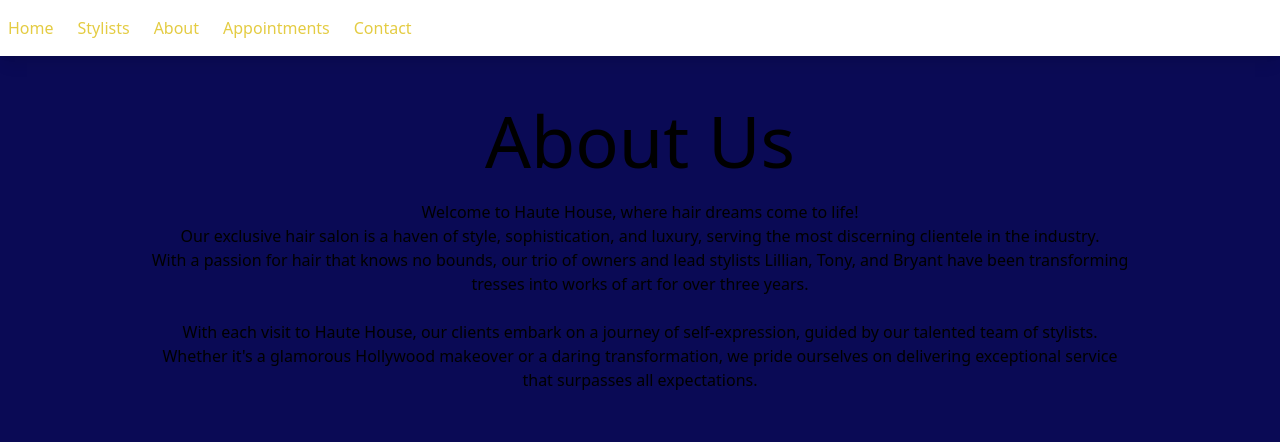
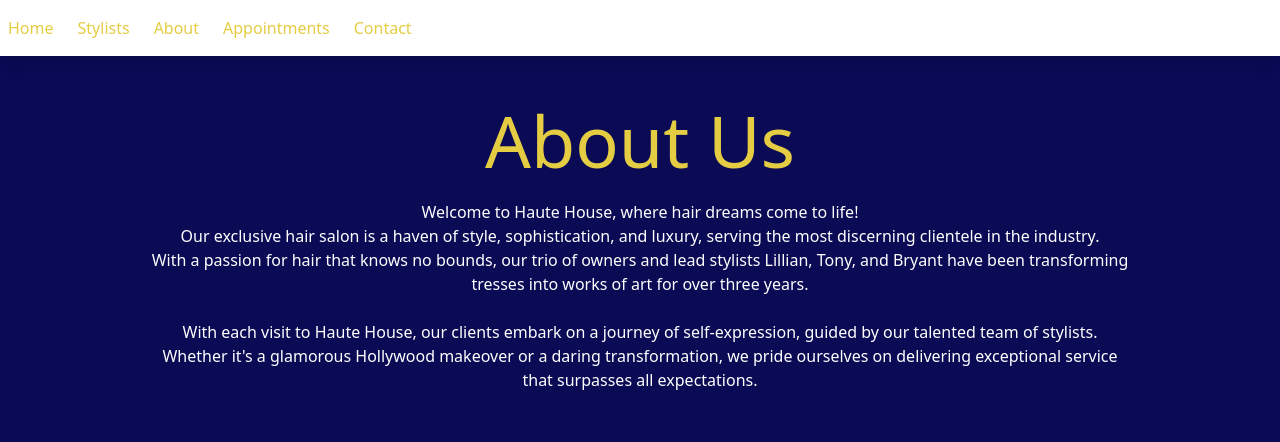
Before and after one commit to LillianOquendo/Haute-House-Project, a React (Create React App) app in the folder frontend/: page /About in a window 1280 px wide. Shown: the top 442 px of the page. Built offline with nearby package versions, Linux system fonts and the light colour scheme; no server answers.

Commit message:
changed font colors

```diff
--- a/frontend/src/About.js
+++ b/frontend/src/About.js
@@ -10,9 +10,9 @@
         <div className="About-Container">
             <br></br>
             <br></br>
-            <h1 className="text-7xl text-center">About Us</h1>
+            <h1 className="text-7xl text-center text-hautehouse_ltegold">About Us</h1>
             <br></br>
-            <p className="text-center">Welcome to Haute House, where hair dreams come to life!<br></br>
+            <p className="text-center text-white">Welcome to Haute House, where hair dreams come to life!<br></br>
             Our exclusive hair salon is a haven of style, sophistication, and luxury, serving the most discerning clientele in the industry. <br></br>
             With a passion for hair that knows no bounds, our trio of owners and lead stylists Lillian, Tony, and Bryant have been transforming <br></br>
             tresses into works of art for over three years.
--- a/frontend/src/AppointmentCard.js
+++ b/frontend/src/AppointmentCard.js
@@ -48,15 +48,15 @@
 
     return(
         <div className="appointment-card">
-        <div className="px-6 py-4">
-        <h1 className="font-bold text-xl mb-2">{name} has an appointment on: </h1>
-            <h1 className="font-bold text-xl mb-2">{date}</h1>
-            <button type="button" onClick={handleDelete}>Delete</button><br></br>
-            <button type='button' id="edit-button" onClick={handleClick}>Edit</button>
+        <div className="px-6 py-4 text-hautehouse_ltegold">
+        <h1 className="font-bold text-xl mb-2 text-hautehouse_ltegold">{name} has an appointment on: </h1>
+            <h1 className="font-bold text-xl mb-2 text-hautehouse_ltegold">{date}</h1>
+            <button type="button" onClick={handleDelete} className="text-white">Delete</button><br></br>
+            <button type='button' id="edit-button" onClick={handleClick} className="text-white">Edit</button>
             <form id="edit-form" className="edit-form">
                 <label>Enter new date here(mm/dd/yyyy)</label>
                 <input type='text' onChange={(e) => setDate(e.target.value)} value={newDate}></input>
-                <button type='button' onClick={handleSubmit}>Confirm</button>
+                <button type='button' onClick={handleSubmit} className="text-white">Confirm</button>
             </form>
         </div>
 
```
